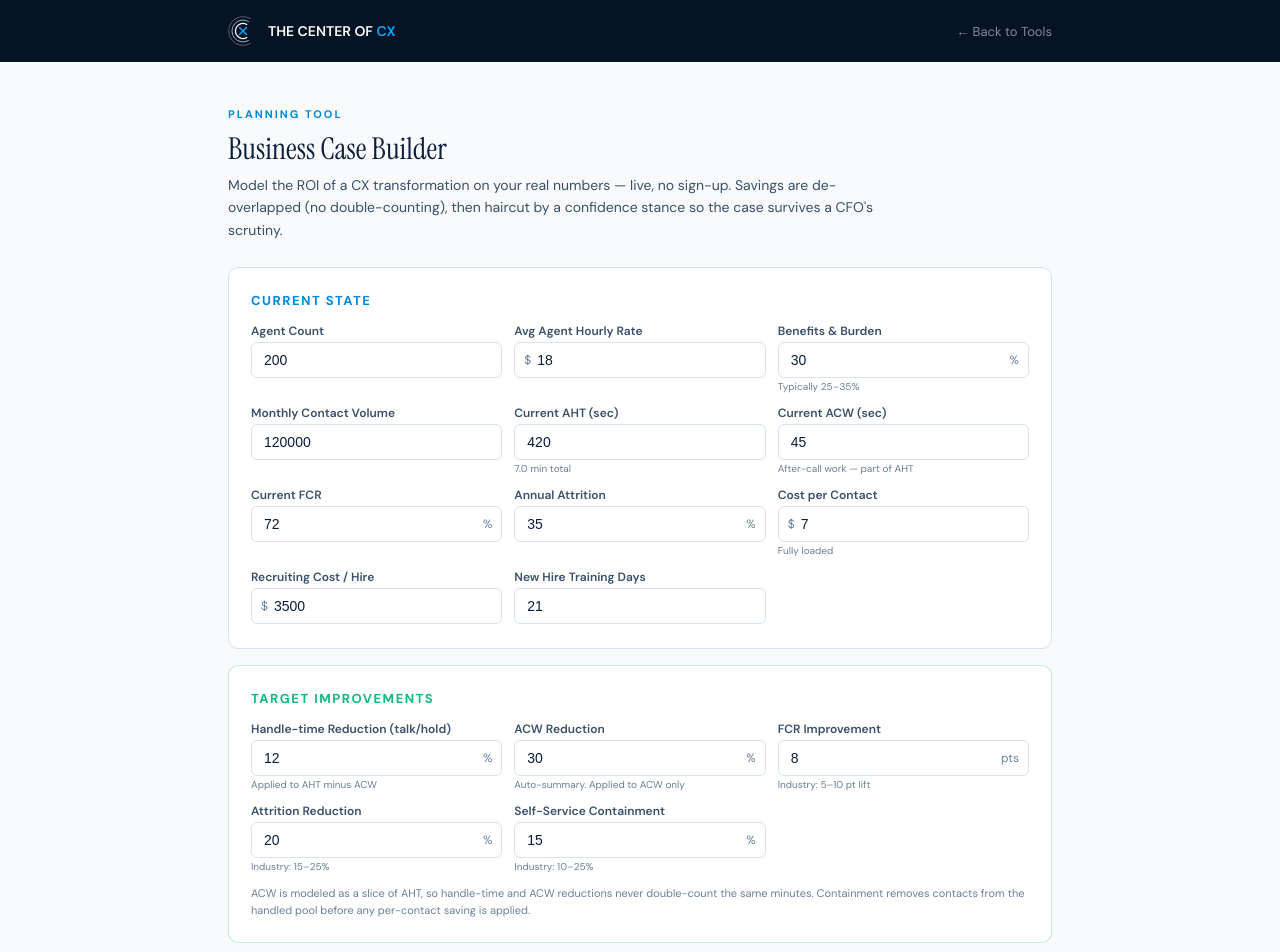
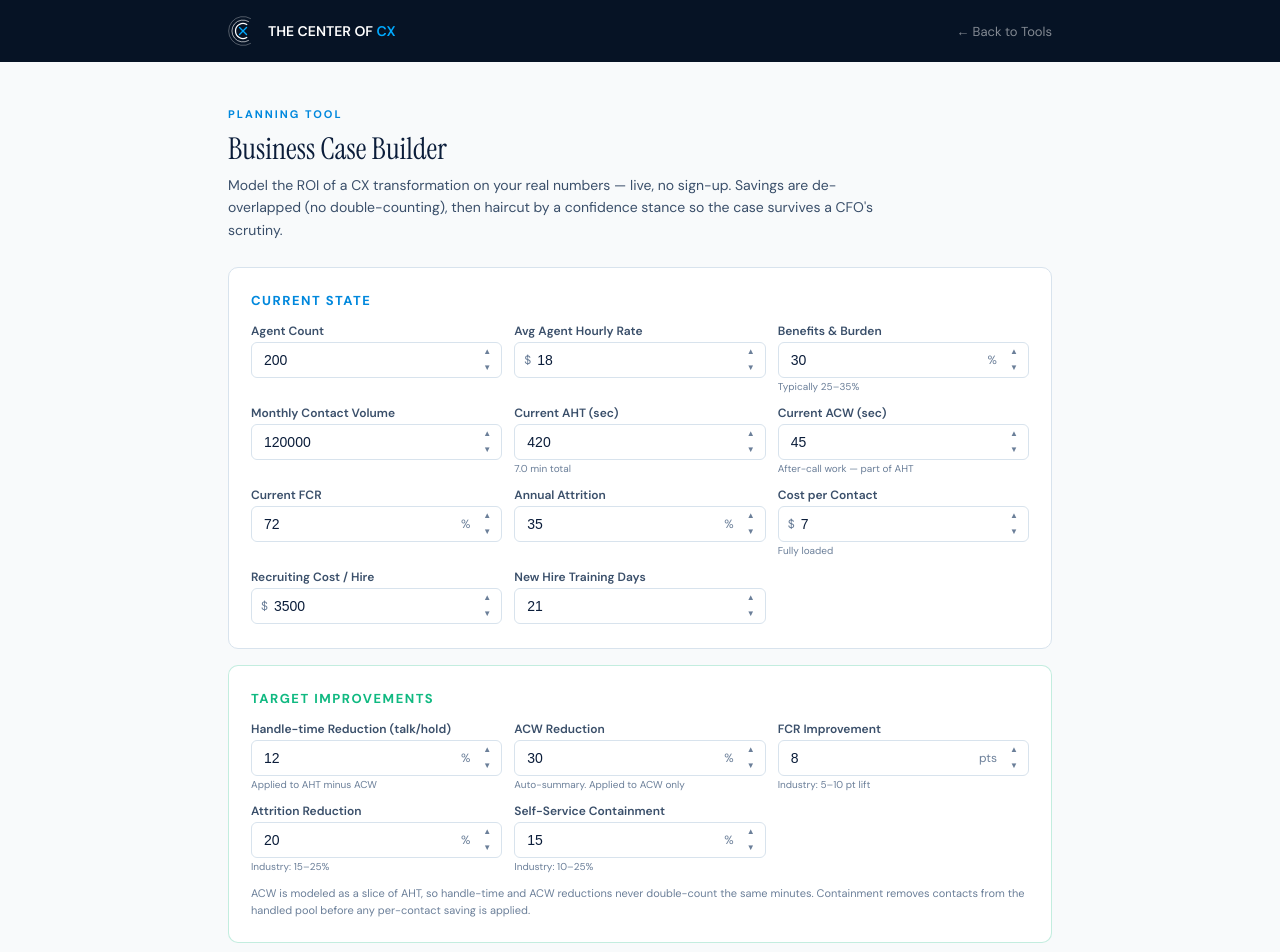
Before and after one commit to thomasbakerj-lgtm/CENTER-OF-CX, a React (Vite) app: page /tools/business-case in a window 1280 px wide. Shown: the top 952 px of the page. Built offline with nearby package versions, Linux system fonts and the light colour scheme.

Commit message:
Update BusinessCaseBuilder.jsx

```diff
--- a/BusinessCaseBuilder.jsx
+++ b/BusinessCaseBuilder.jsx
@@ -1,4 +1,4 @@
-import { useState, useEffect } from "react";
+import { useState, useEffect, useRef } from "react";
 import ReportExport from "./ReportExport";
 import { COLORS } from "./src/lib/benchmarks";
 import { publishToolResult } from "./src/lib/toolData";
@@ -15,22 +15,56 @@ const fmtFull = (v) => "$" + Math.round(v).toLocaleString();
 
 function LogoMark({ size = 34, light = true }) { const a = light ? "#fff" : NAVY, x = light ? LIGHT : ELECTRIC; return <svg width={size} height={size} viewBox="0 0 120 120" style={{ flexShrink: 0 }}><g transform="translate(60,60)"><path d="M 30,-50 A 58,58 0 1,0 30,50" fill="none" stroke={a} strokeWidth="2" strokeLinecap="round" opacity={light ? .6 : .3} /><path d="M 22,-38 A 44,44 0 1,0 22,38" fill="none" stroke={a} strokeWidth="3.2" strokeLinecap="round" opacity={light ? .8 : .5} /><path d="M 15,-26 A 30,30 0 1,0 15,26" fill="none" stroke={a} strokeWidth="5" strokeLinecap="round" /><line x1="-14" y1="-14" x2="14" y2="14" stroke={x} strokeWidth="5.5" strokeLinecap="round" /><line x1="14" y1="-14" x2="-14" y2="14" stroke={x} strokeWidth="5.5" strokeLinecap="round" /></g></svg>; }
 
-/* Field is defined at MODULE scope (not inside the component) so it keeps a stable
-   identity across renders — otherwise React remounts it on every keystroke and the
-   input loses focus after one character. */
-function Field({ label, value, onChange, prefix, suffix, hint }) {
+/* Field is module-scope so it keeps a stable identity across renders. The custom
+   steppers use refs (valRef tracks the live value, accRef accumulates during a hold)
+   so a press-and-hold accelerates without stale-closure drift, and because Card/H are
+   also module-scope now, the input element is never remounted mid-press. */
+function Field({ label, value, onChange, prefix, suffix, hint, step = 1, min, max }) {
+  const holdRef = useRef(null);
+  const valRef = useRef(value);
+  valRef.current = value;
+  const accRef = useRef(0);
+
+  const clamp = (x) => {
+    if (min != null && x < min) x = min;
+    if (max != null && x > max) x = max;
+    return Math.round(x * 100) / 100;
+  };
+  const stop = () => { if (holdRef.current) { clearTimeout(holdRef.current); holdRef.current = null; } };
+  const start = (dir) => {
+    stop();
+    accRef.current = clamp(n(valRef.current));
+    const doStep = () => { accRef.current = clamp(accRef.current + dir * step); onChange(String(accRef.current)); };
+    doStep();
+    let delay = 280;
+    const tick = () => { doStep(); delay = Math.max(45, delay - 30); holdRef.current = setTimeout(tick, delay); };
+    holdRef.current = setTimeout(tick, delay);
+  };
+
+  const btn = { width: 22, height: 15, display: "flex", alignItems: "center", justifyContent: "center", border: "none", background: "transparent", color: MUTED, cursor: "pointer", padding: 0, lineHeight: 1, fontSize: 8, userSelect: "none" };
   return (
     <div>
       <label style={{ fontSize: 12, fontWeight: 600, color: SLATE, display: "block", marginBottom: 3 }}>{label}</label>
       <div style={{ position: "relative" }}>
-        {prefix && <span style={{ position: "absolute", left: 10, top: "50%", transform: "translateY(-50%)", fontSize: 12, color: MUTED }}>{prefix}</span>}
-        <input type="number" value={value} onChange={e => onChange(e.target.value)}
-          style={{ width: "100%", padding: "9px 12px", paddingLeft: prefix ? 22 : 12, paddingRight: suffix ? 38 : 12, fontSize: 14, border: `1px solid ${BORDER}`, borderRadius: 6, background: "#fff", color: NAVY, outline: "none" }} />
-        {suffix && <span style={{ position: "absolute", right: 10, top: "50%", transform: "translateY(-50%)", fontSize: 12, color: MUTED }}>{suffix}</span>}
+        {prefix && <span style={{ position: "absolute", left: 10, top: "50%", transform: "translateY(-50%)", fontSize: 12, color: MUTED, pointerEvents: "none" }}>{prefix}</span>}
+        <input type="number" value={value} step={step} onChange={e => onChange(e.target.value)}
+          style={{ width: "100%", padding: "9px 12px", paddingLeft: prefix ? 22 : 12, paddingRight: suffix ? 58 : 32, fontSize: 14, border: `1px solid ${BORDER}`, borderRadius: 6, background: "#fff", color: NAVY, outline: "none" }} />
+        {suffix && <span style={{ position: "absolute", right: 32, top: "50%", transform: "translateY(-50%)", fontSize: 12, color: MUTED, pointerEvents: "none" }}>{suffix}</span>}
+        <div style={{ position: "absolute", right: 4, top: 0, bottom: 0, display: "flex", flexDirection: "column", justifyContent: "center", gap: 1 }}>
+          <button type="button" aria-label="Increase" style={btn} onMouseDown={e => { e.preventDefault(); start(1); }} onMouseUp={stop} onMouseLeave={stop} onTouchStart={e => { e.preventDefault(); start(1); }} onTouchEnd={stop}>▲</button>
+          <button type="button" aria-label="Decrease" style={btn} onMouseDown={e => { e.preventDefault(); start(-1); }} onMouseUp={stop} onMouseLeave={stop} onTouchStart={e => { e.preventDefault(); start(-1); }} onTouchEnd={stop}>▼</button>
+        </div>
       </div>
       {hint && <div style={{ fontSize: 10, color: MUTED, marginTop: 2 }}>{hint}</div>}
     </div>
   );
+}
+
+function Card({ children, accent }) {
+  return <div style={{ background: "#fff", border: `1px solid ${accent ? accent + "40" : BORDER}`, borderRadius: 10, padding: "24px 22px", marginBottom: 16 }}>{children}</div>;
+}
+function H({ children, color }) {
+  return <h3 style={{ fontSize: 13, fontWeight: 700, color: color || ELECTRIC, letterSpacing: 1.5, textTransform: "uppercase", marginBottom: 14 }}>{children}</h3>;
 }
 
 const STANCE = {
@@ -152,16 +186,9 @@ export default function BusinessCaseBuilder() {
     { label: "Attrition reduction", key: "attrition", val: r.buckets.attrition },
   ].sort((a, b) => b.val - a.val);
 
-  const Card = ({ children, accent }) => (
-    <div style={{ background: "#fff", border: `1px solid ${accent ? accent + "40" : BORDER}`, borderRadius: 10, padding: "24px 22px", marginBottom: 16 }}>{children}</div>
-  );
-  const H = ({ children, color }) => (
-    <h3 style={{ fontSize: 13, fontWeight: 700, color: color || ELECTRIC, letterSpacing: 1.5, textTransform: "uppercase", marginBottom: 14 }}>{children}</h3>
-  );
-
   return (
     <div style={{ fontFamily: "'DM Sans', sans-serif", minHeight: "100vh", background: WARM }}>
-      <style>{`@import url('https://fonts.googleapis.com/css2?family=DM+Sans:ital,opsz,wght@0,9..40,300;0,9..40,400;0,9..40,500;0,9..40,600;0,9..40,700&family=Instrument+Serif:ital@0;1&display=swap');*,*::before,*::after{box-sizing:border-box;margin:0;padding:0}body{font-family:'DM Sans',sans-serif;background:#fff;color:${NAVY};-webkit-font-smoothing:antialiased}a{text-decoration:none;color:inherit}@media(max-width:700px){.bc-grid{grid-template-columns:1fr!important}.bc-sum{grid-template-columns:1fr!important}}`}</style>
+      <style>{`@import url('https://fonts.googleapis.com/css2?family=DM+Sans:ital,opsz,wght@0,9..40,300;0,9..40,400;0,9..40,500;0,9..40,600;0,9..40,700&family=Instrument+Serif:ital@0;1&display=swap');*,*::before,*::after{box-sizing:border-box;margin:0;padding:0}body{font-family:'DM Sans',sans-serif;background:#fff;color:${NAVY};-webkit-font-smoothing:antialiased}a{text-decoration:none;color:inherit}input[type=number]::-webkit-outer-spin-button,input[type=number]::-webkit-inner-spin-button{-webkit-appearance:none;margin:0}input[type=number]{-moz-appearance:textfield}@media(max-width:700px){.bc-grid{grid-template-columns:1fr!important}.bc-sum{grid-template-columns:1fr!important}}`}</style>
 
       <nav style={{ background: DEEP, padding: "16px 0" }}>
         <div style={{ ...WRAP, display: "flex", alignItems: "center", justifyContent: "space-between" }}>
@@ -179,28 +206,28 @@ export default function BusinessCaseBuilder() {
           <Card>
             <H>Current State</H>
             <div style={{ display: "grid", gridTemplateColumns: "1fr 1fr 1fr", gap: 12 }} className="bc-grid">
-              <Field label="Agent Count" value={d.agents} onChange={v => set("agents", v)} />
-              <Field label="Avg Agent Hourly Rate" value={d.avgHourly} onChange={v => set("avgHourly", v)} prefix="$" />
-              <Field label="Benefits & Burden" value={d.benefitsPct} onChange={v => set("benefitsPct", v)} suffix="%" hint="Typically 25–35%" />
-              <Field label="Monthly Contact Volume" value={d.monthlyContacts} onChange={v => set("monthlyContacts", v)} />
-              <Field label="Current AHT (sec)" value={d.currentAHT} onChange={v => set("currentAHT", v)} hint={`${(n(d.currentAHT) / 60).toFixed(1)} min total`} />
-              <Field label="Current ACW (sec)" value={d.currentACW} onChange={v => set("currentACW", v)} hint="After-call work — part of AHT" />
-              <Field label="Current FCR" value={d.currentFCR} onChange={v => set("currentFCR", v)} suffix="%" />
-              <Field label="Annual Attrition" value={d.currentAttrition} onChange={v => set("currentAttrition", v)} suffix="%" />
-              <Field label="Cost per Contact" value={d.costPerContact} onChange={v => set("costPerContact", v)} prefix="$" hint="Fully loaded" />
-              <Field label="Recruiting Cost / Hire" value={d.recruitCostPerHire} onChange={v => set("recruitCostPerHire", v)} prefix="$" />
-              <Field label="New Hire Training Days" value={d.trainingDays} onChange={v => set("trainingDays", v)} />
+              <Field label="Agent Count" value={d.agents} onChange={v => set("agents", v)} step={5} min={1} />
+              <Field label="Avg Agent Hourly Rate" value={d.avgHourly} onChange={v => set("avgHourly", v)} prefix="$" step={0.5} min={0} />
+              <Field label="Benefits & Burden" value={d.benefitsPct} onChange={v => set("benefitsPct", v)} suffix="%" hint="Typically 25–35%" min={0} max={100} />
+              <Field label="Monthly Contact Volume" value={d.monthlyContacts} onChange={v => set("monthlyContacts", v)} step={1000} min={0} />
+              <Field label="Current AHT (sec)" value={d.currentAHT} onChange={v => set("currentAHT", v)} step={5} min={1} hint={`${(n(d.currentAHT) / 60).toFixed(1)} min total`} />
+              <Field label="Current ACW (sec)" value={d.currentACW} onChange={v => set("currentACW", v)} step={5} min={0} hint="After-call work — part of AHT" />
+              <Field label="Current FCR" value={d.currentFCR} onChange={v => set("currentFCR", v)} suffix="%" min={0} max={100} />
+              <Field label="Annual Attrition" value={d.currentAttrition} onChange={v => set("currentAttrition", v)} suffix="%" min={0} max={100} />
+              <Field label="Cost per Contact" value={d.costPerContact} onChange={v => set("costPerContact", v)} prefix="$" step={0.5} min={0} hint="Fully loaded" />
+              <Field label="Recruiting Cost / Hire" value={d.recruitCostPerHire} onChange={v => set("recruitCostPerHire", v)} prefix="$" step={100} min={0} />
+              <Field label="New Hire Training Days" value={d.trainingDays} onChange={v => set("trainingDays", v)} min={0} />
             </div>
           </Card>
 
           <Card accent={GREEN}>
             <H color={GREEN}>Target Improvements</H>
             <div style={{ display: "grid", gridTemplateColumns: "1fr 1fr 1fr", gap: 12 }} className="bc-grid">
-              <Field label="Handle-time Reduction (talk/hold)" value={d.htReduction} onChange={v => set("htReduction", v)} suffix="%" hint="Applied to AHT minus ACW" />
-              <Field label="ACW Reduction" value={d.acwReduction} onChange={v => set("acwReduction", v)} suffix="%" hint="Auto-summary. Applied to ACW only" />
-              <Field label="FCR Improvement" value={d.fcrImprovement} onChange={v => set("fcrImprovement", v)} suffix="pts" hint="Industry: 5–10 pt lift" />
-              <Field label="Attrition Reduction" value={d.attritionReduction} onChange={v => set("attritionReduction", v)} suffix="%" hint="Industry: 15–25%" />
-              <Field label="Self-Service Containment" value={d.containment} onChange={v => set("containment", v)} suffix="%" hint="Industry: 10–25%" />
+              <Field label="Handle-time Reduction (talk/hold)" value={d.htReduction} onChange={v => set("htReduction", v)} suffix="%" min={0} max={100} hint="Applied to AHT minus ACW" />
+              <Field label="ACW Reduction" value={d.acwReduction} onChange={v => set("acwReduction", v)} suffix="%" min={0} max={100} hint="Auto-summary. Applied to ACW only" />
+              <Field label="FCR Improvement" value={d.fcrImprovement} onChange={v => set("fcrImprovement", v)} suffix="pts" min={0} max={100} hint="Industry: 5–10 pt lift" />
+              <Field label="Attrition Reduction" value={d.attritionReduction} onChange={v => set("attritionReduction", v)} suffix="%" min={0} max={100} hint="Industry: 15–25%" />
+              <Field label="Self-Service Containment" value={d.containment} onChange={v => set("containment", v)} suffix="%" min={0} max={100} hint="Industry: 10–25%" />
             </div>
             <p style={{ fontSize: 11, color: MUTED, marginTop: 12, lineHeight: 1.5 }}>ACW is modeled as a slice of AHT, so handle-time and ACW reductions never double-count the same minutes. Containment removes contacts from the handled pool before any per-contact saving is applied.</p>
           </Card>
@@ -208,9 +235,9 @@ export default function BusinessCaseBuilder() {
           <Card accent={AMBER}>
             <H color={AMBER}>Investment</H>
             <div style={{ display: "grid", gridTemplateColumns: "1fr 1fr 1fr", gap: 12 }} className="bc-grid">
-              <Field label="Implementation (one-time)" value={d.implementationCost} onChange={v => set("implementationCost", v)} prefix="$" hint="PS, migration, integration" />
-              <Field label="New Platform / Agent / Mo" value={d.newPlatformPerAgentMo} onChange={v => set("newPlatformPerAgentMo", v)} prefix="$" hint="Recurring solution cost" />
-              <Field label="Migration Timeline" value={d.migrationMonths} onChange={v => set("migrationMonths", v)} suffix="mo" />
+              <Field label="Implementation (one-time)" value={d.implementationCost} onChange={v => set("implementationCost", v)} prefix="$" step={5000} min={0} hint="PS, migration, integration" />
+              <Field label="New Platform / Agent / Mo" value={d.newPlatformPerAgentMo} onChange={v => set("newPlatformPerAgentMo", v)} prefix="$" step={5} min={0} hint="Recurring solution cost" />
+              <Field label="Migration Timeline" value={d.migrationMonths} onChange={v => set("migrationMonths", v)} suffix="mo" min={1} max={36} />
             </div>
           </Card>
 
```
